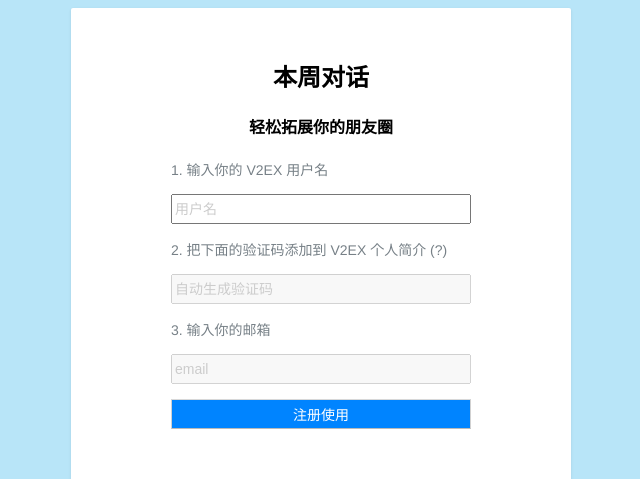
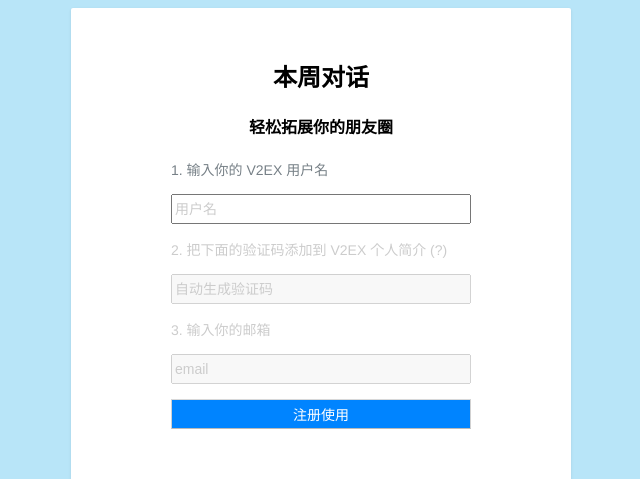
Before and after one commit to trymoretimes/asmalltalk.com, a React app in the folder site/client/: page / in a window 1280 px wide. Shown: the top 479 px of the page, without its empty margins (319-959 px from the left). Built offline with nearby package versions, Linux system fonts and the light colour scheme.

Commit message:
improve UI

```diff
--- a/site/client/src/index.jsx
+++ b/site/client/src/index.jsx
@@ -15,10 +15,22 @@ class App extends React.Component {
       username: '',
       code: '',
       verified: false,
+      nameVerified: false,
       verifyNameTip: '',
-      loadingTip: '',
+      loadingCount: 0,
       usernameTimer: null,
       codeTimer: null,
+    }
+  }
+
+  verifyCodeTip () {
+    const { verified, loadingCount } = this.state
+    if (verified) {
+        return "✓ 账号验证成功"
+    } else if (loadingCount > 0) {
+         return "验证中" + ".".repeat(loadingCount%4)
+    } else {
+        return '';
     }
   }
 
@@ -26,6 +38,8 @@ class App extends React.Component {
   }
 
   onUserNameChange (evt) {
+    this.setState({ nameVerified: false })
+    this.setState({ verifyNameTip: '' })
     clearTimeout(this.state.usernameTimer)
     const username = evt.target.value
     let st = setTimeout(async () => {
@@ -33,6 +47,7 @@ class App extends React.Component {
         this.setState({ username }, async () => {
           const { valid, code } = await api.isValidUser({ username })
           if (valid) {
+            this.setState({ nameVerified: true })
             this.setState({ verifyNameTip: '✓ 账号有效' })
             this.setState({ code }, () => {
               this.verifyCode()
@@ -50,9 +65,7 @@ class App extends React.Component {
     let st = setTimeout(async () => {
       const { username, code } = this.state
 
-      let tipText = this.state.loadingTip
-        tipText = tipText.length > 2 ? "." : (tipText+".")
-        this.setState({ loadingTip: tipText })
+        this.setState({ loadingCount: this.state.loadingCount+1 })
 
       const verified = await api.verify({ username, code })
       this.setState({ verified })
@@ -62,6 +75,7 @@ class App extends React.Component {
       } else {
         clearTimeout(st)
         this.setState({ loadingTip: "账号验证成功" })
+        this.setState({ loadingCount: 0})
       }
     }, 3000)
     this.setState( {codeTimer: st} )
@@ -83,7 +97,7 @@ class App extends React.Component {
   }
 
   render () {
-    const { code, verified, email, loadingTip, verifyNameTip} = this.state
+    const { code, verified, email, loadingCount, nameVerified, verifyNameTip} = this.state
 
     document.body.style = 'background: #b8e5f8;';
 
@@ -92,15 +106,17 @@ class App extends React.Component {
           <h2 className={styles.CenterText}>本周对话</h2>
           <h4 className={styles.CenterText}>轻松拓展你的朋友圈</h4>
           <div className={styles.FormContainer}>
-            1. 输入你的 V2EX 用户名
+            <p>1. 输入你的 V2EX 用户名</p>
             <input
               placeholder='用户名'
               type='text'
               className={styles.UserNameInput}
               onChange={this.onUserNameChange.bind(this)}
             />
-            <p className={styles.ErrorText}>{verifyNameTip}</p>
-            2. 把下面的验证码添加到 V2EX 个人简介 (?)
+            <p className={ nameVerified ? styles.PassText : styles.ErrorText}>{verifyNameTip}</p>
+            <p className={ nameVerified ? "" : styles.InactiveText} >
+                2. 把下面的验证码添加到 V2EX 个人简介 (?)
+            </p>
             <input
               placeholder='自动生成验证码'
               type='text'
@@ -108,8 +124,10 @@ class App extends React.Component {
               className={styles.CodeInput}
               value={code}
             />
-            <p> { loadingTip }</p>
-            3. 输入你的邮箱
+            <p> {this.verifyCodeTip()}</p>
+            <p className={ nameVerified&&verified ? "" : styles.InactiveText} >
+                3. 输入你的邮箱
+            </p>
             <input
               placeholder='email'
               type='email'
--- a/site/client/src/styles.css
+++ b/site/client/src/styles.css
@@ -62,6 +62,12 @@
 .ErrorText {
     color: red;
 }
+.PassText {
+    color: green;
+}
+.InactiveText {
+    color: #ccc;
+}
 ::placeholder { /* Chrome, Firefox, Opera, Safari 10.1+ */
 color: #ccc;
 opacity: 1; /* Firefox */
```
